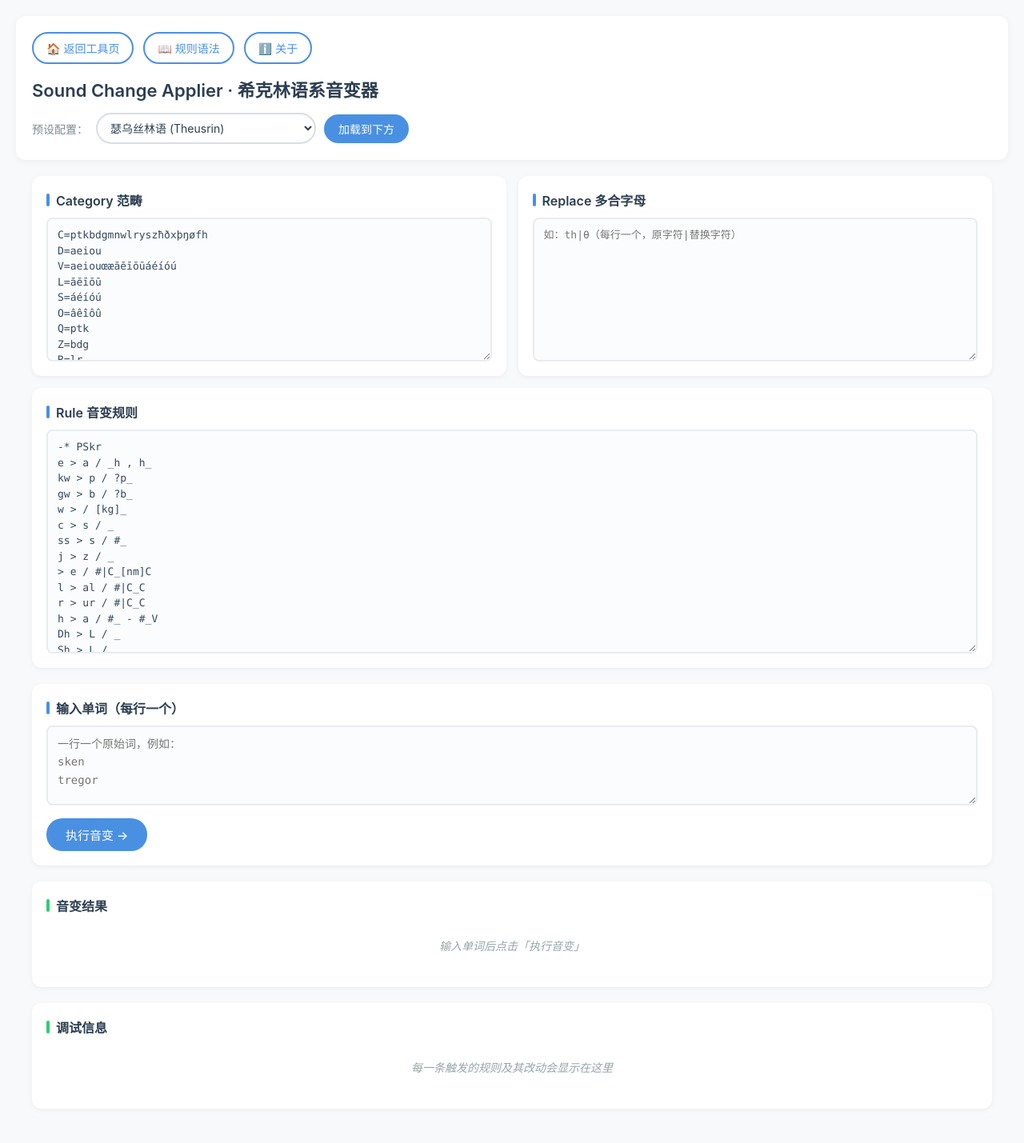
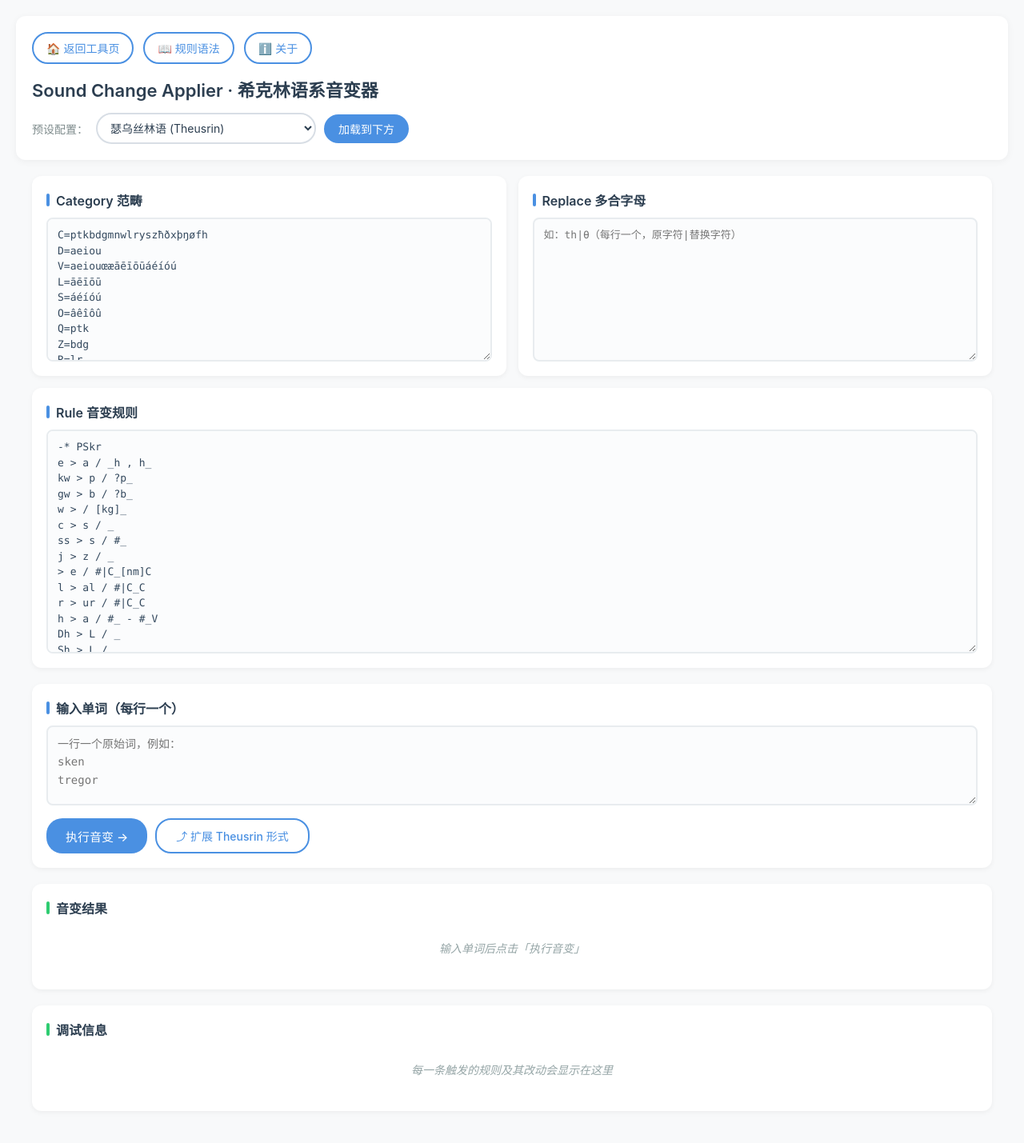
Before and after one commit to Kinnuch/kinnuch.github.io, a Jekyll site: the page laim/shikrin.assets/SCA/SCA.html, which Jekyll copies as it is, in a window 1280 px wide. Shown: the whole page at 80% size. Built offline with Jekyll 4.4.1, drawn with Linux system fonts in a browser that asks for light colours.

Commit message:
update auto-completion button

```diff
--- a/laim/shikrin.assets/SCA/SCA.html
+++ b/laim/shikrin.assets/SCA/SCA.html
@@ -74,7 +74,11 @@
         <div class="input-card">
             <h3>输入单词（每行一个）</h3>
             <textarea id="wordInput" class="word-textarea" spellcheck="false" placeholder="一行一个原始词，例如：&#10;sken&#10;tregor"></textarea>
-            <button id="runBtn" class="primary-btn run-btn" type="button">执行音变 →</button>
+            <div id="inputError" class="input-error-message"></div>
+            <div class="button-row">
+                <button id="runBtn" class="primary-btn run-btn" type="button">执行音变 →</button>
+                <button id="expandThsrBtn" class="secondary-btn run-btn" type="button" title="输入 2 行 = A,B（强、弱）；3 行 = A,B,C（强、弱、中）。点击后自动展开为派生形式并执行音变。">⤴ 扩展 Theusrin 形式</button>
+            </div>
         </div>
 
         <div class="result-card">
--- a/laim/shikrin.assets/SCA/SCAScript.js
+++ b/laim/shikrin.assets/SCA/SCAScript.js
@@ -849,6 +849,39 @@ function run() {
     renderDebug(rows);
 }
 
+function setInputError(msg) {
+    const input = $('wordInput');
+    const errBox = $('inputError');
+    if (msg) {
+        input.classList.add('input-error');
+        errBox.textContent = msg;
+        errBox.classList.add('show');
+    } else {
+        input.classList.remove('input-error');
+        errBox.textContent = '';
+        errBox.classList.remove('show');
+    }
+}
+
+function expandTheusrinForms() {
+    const input = $('wordInput');
+    const lines = input.value.split(/\r?\n/).map(l => l.trim()).filter(l => l);
+
+    if (lines.length < 2 || lines.length > 3) {
+        setInputError(`需要输入 2 行（强形 A、弱形 B）或 3 行（A、B、中形 C），当前为 ${lines.length} 行。`);
+        return;
+    }
+    setInputError('');
+
+    const [A, B, C] = lines;
+    const expanded = (C === undefined)
+        ? [A, A + 's', A + 'm', B + 'wat', A + 'is', A + 'im']
+        : [A, A + 's', A + 'm', B + 'wat', C + 'hr', A + 'is', A + 'im', C + 'ihr'];
+
+    input.value = expanded.join('\n');
+    run();
+}
+
 document.addEventListener('DOMContentLoaded', () => {
     // 默认加载第一个预设，便于上手
     $('presetSelect').value = 'theusrin';
@@ -861,6 +894,13 @@ document.addEventListener('DOMContentLoaded', () => {
     });
 
     $('runBtn').addEventListener('click', run);
+    $('expandThsrBtn').addEventListener('click', expandTheusrinForms);
+
+    $('wordInput').addEventListener('input', () => {
+        if ($('wordInput').classList.contains('input-error')) {
+            setInputError('');
+        }
+    });
 
     $('wordInput').addEventListener('keydown', (e) => {
         if (e.key === 'Enter' && (e.ctrlKey || e.metaKey)) {
--- a/laim/shikrin.assets/SCA/SCAStyle.css
+++ b/laim/shikrin.assets/SCA/SCAStyle.css
@@ -260,10 +260,51 @@ body {
     background: white;
 }
 
+.word-textarea.input-error {
+    border-color: #e74c3c;
+    background: #fdf2f0;
+}
+
+.input-error-message {
+    color: #e74c3c;
+    font-size: 13px;
+    margin-top: 6px;
+    min-height: 0;
+    display: none;
+}
+
+.input-error-message.show {
+    display: block;
+}
+
+.button-row {
+    display: flex;
+    gap: 10px;
+    flex-wrap: wrap;
+    margin-top: 12px;
+}
+
 .run-btn {
-    margin-top: 12px;
     padding: 10px 24px;
     font-size: 15px;
+}
+
+.secondary-btn {
+    border: 2px solid #4a90e2;
+    border-radius: 20px;
+    background: white;
+    color: #4a90e2;
+    font-size: 14px;
+    cursor: pointer;
+    transition: all 0.2s;
+    font-weight: 500;
+}
+
+.secondary-btn:hover {
+    background: #4a90e2;
+    color: white;
+    transform: translateY(-1px);
+    box-shadow: 0 4px 12px rgba(74,144,226,0.25);
 }
 
 .result-card {
```
